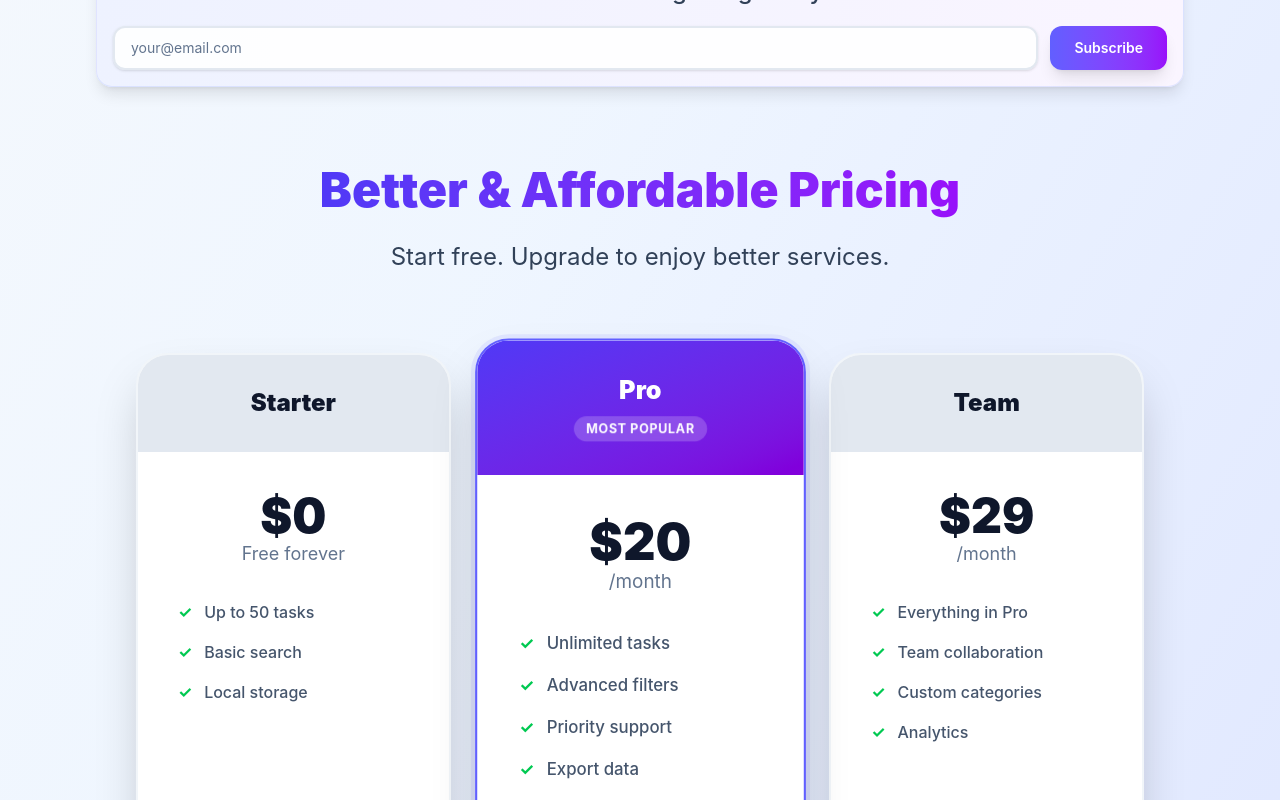
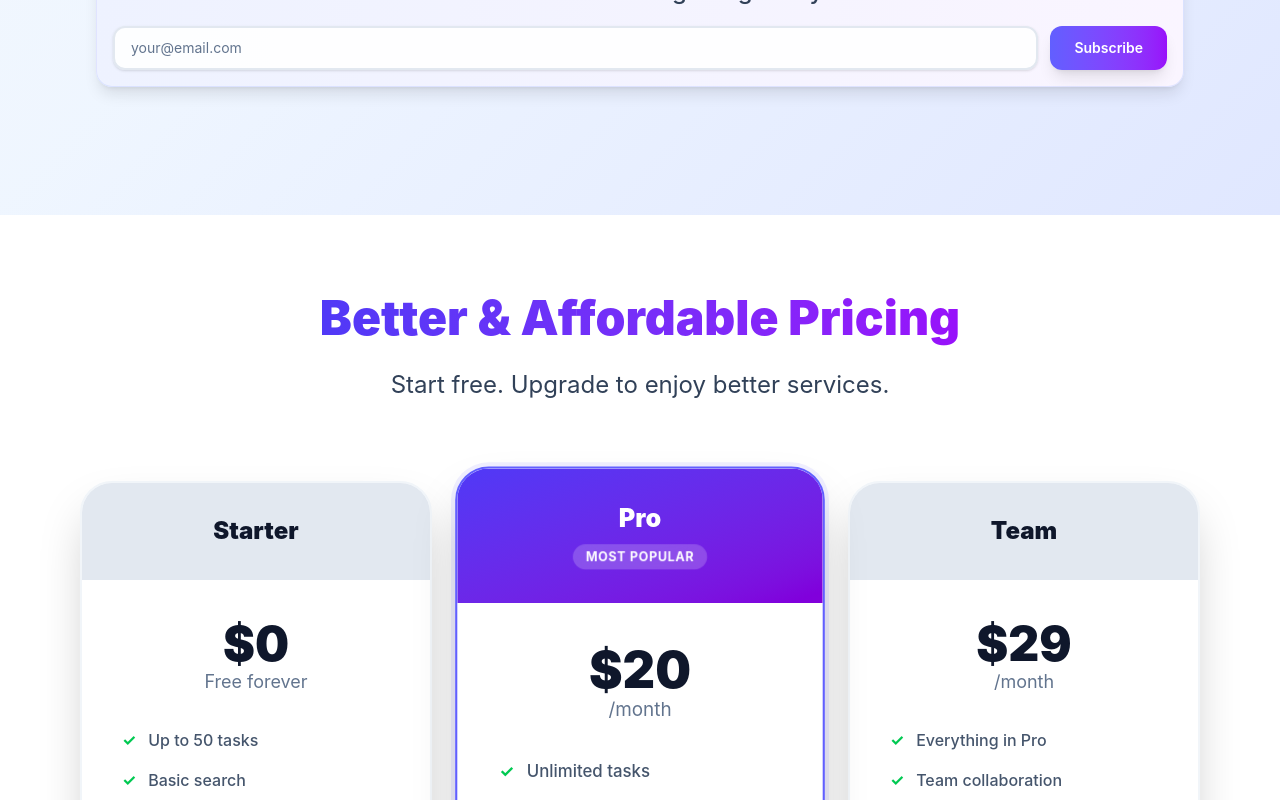
Before and after one commit to Roi-77/stage-4, a React (Vite) app: page / in a window 1280 px wide. Shown: the part 1100-1900 px from the top of the page. Built offline with nearby package versions, Linux system fonts and the light colour scheme; no server answers.

Commit message:
Testing my price section

```diff
--- a/package.json
+++ b/package.json
@@ -4,7 +4,8 @@
   "version": "0.0.0",
   "type": "module",
   "scripts": {
-    "dev": "concurrently \"npm run server\" \"npm run vite\"",
+    "dev": "concurrently  \"npm run vite\" \"npm run server\"",
+    "vite": "vite",
     "server": "npx json-server src/data/db.json --port 5000",
     "build": "tsc -b && vite build",
     "lint": "eslint .",
--- a/src/App.tsx
+++ b/src/App.tsx
@@ -14,7 +14,6 @@ function AppContent() {
 
       <section className="max-w-6xl mx-auto px-6 lg:px-8 pb-24 lg:pb-32">
         <Email />
-        <Pricing />
       </section>
 
       <Toaster />
@@ -26,6 +25,7 @@ function App() {
   return (
     <TaskProvider>
       <AppContent />
+      <Pricing />
     </TaskProvider>
   );
 }
```
